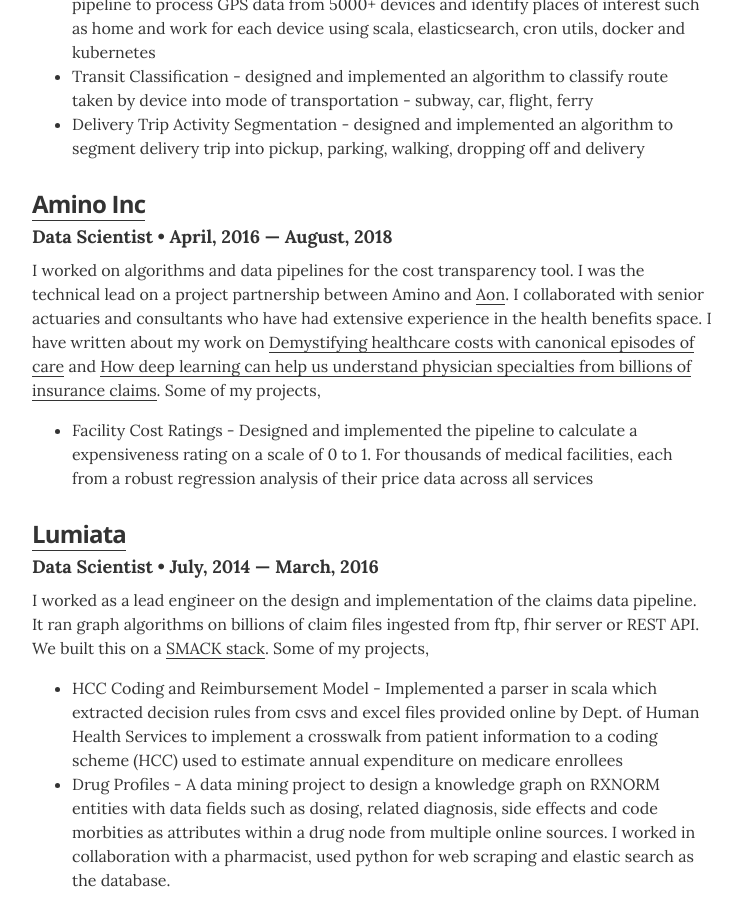
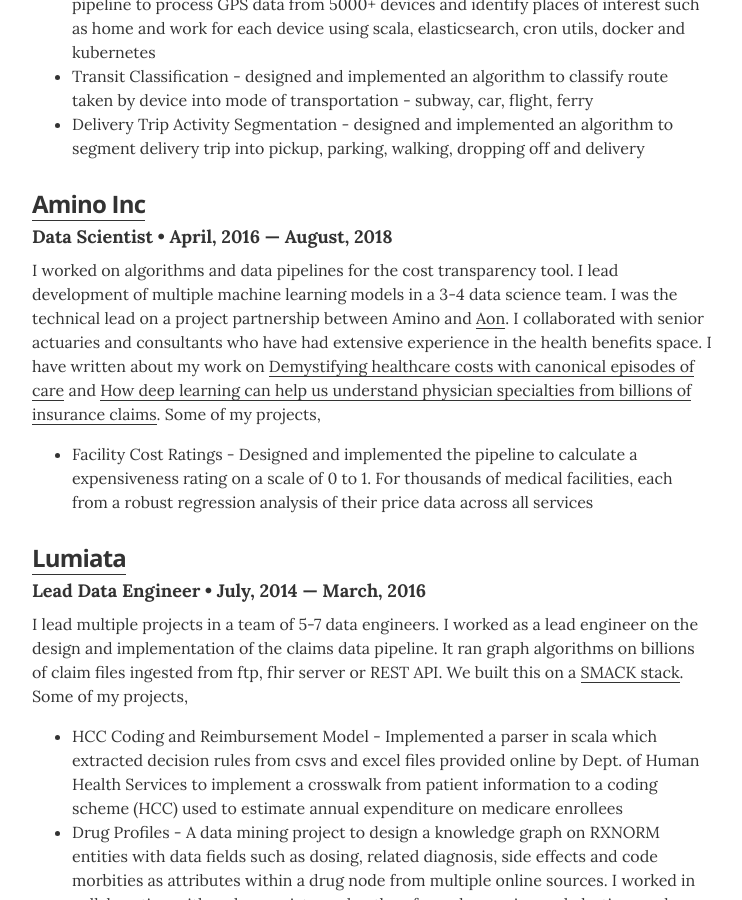
Before and after one commit to shkr/rohtas, a Jekyll site: the page built from resume.md, in a window 1280 px wide and 900 px high, scrolled down 559 px. Shown: the whole window, without its empty margins (268-1010 px from the left). Built offline with Jekyll 4.4.1, drawn with Linux system fonts in a browser that asks for light colours.

Commit message:
modified experience

```diff
--- a/_config.yml
+++ b/_config.yml
@@ -36,8 +36,10 @@
     title: About
   - url: पुस्तकालय
     title: Books
-  - url: Music
+  - url: music
     title: Music
+  - url: https://medium.com/@shshnkshkr
+    title: Medium
 
 # Resume Theme
 resume_theme:   default
--- a/_data/experience.yml
+++ b/_data/experience.yml
@@ -10,12 +10,12 @@
 - company: <a href="https://amino.com">Amino Inc</a>
   position: Data Scientist
   duration: April, 2016 &mdash; August, 2018
-  summary: I worked on algorithms and data pipelines for the cost transparency tool. I was the technical lead on a project partnership between Amino and <a href="https://en.wikipedia.org/wiki/Aon_(company)">Aon</a>. I collaborated with senior actuaries and consultants who have had extensive experience in the health benefits space. I have written about my work on <a href="https://www.linkedin.com/pulse/demystifying-healthcare-costs-canonical-episodes-care-shekhar/">Demystifying healthcare costs with canonical episodes of care</a> and <a href="https://amino.com/blog/how-deep-learning-can-help-us-understand-physician-specialties-from-billions-of-insurance-claims/">How deep learning can help us understand physician specialties from billions of insurance claims</a>. Some of my projects,
+  summary: I worked on algorithms and data pipelines for the cost transparency tool. I lead development of multiple machine learning models in a 3-4 data science team. I was the technical lead on a project partnership between Amino and <a href="https://en.wikipedia.org/wiki/Aon_(company)">Aon</a>. I collaborated with senior actuaries and consultants who have had extensive experience in the health benefits space. I have written about my work on <a href="https://www.linkedin.com/pulse/demystifying-healthcare-costs-canonical-episodes-care-shekhar/">Demystifying healthcare costs with canonical episodes of care</a> and <a href="https://amino.com/blog/how-deep-learning-can-help-us-understand-physician-specialties-from-billions-of-insurance-claims/">How deep learning can help us understand physician specialties from billions of insurance claims</a>. Some of my projects,
   list: <ul class="resume-item-list"><li>Facility Cost Ratings - Designed and implemented the pipeline to calculate a expensiveness rating on a scale of 0 to 1. For thousands of medical facilities, each from a robust regression analysis of their price data across all services</li>
   details:
 # Lumiata Inc
 - company: <a href="https://lumiata.com">Lumiata</a>
-  position: Data Scientist
+  position: Lead Data Engineer
   duration:  July, 2014 &mdash; March, 2016
-  summary: I worked as a lead engineer on the design and implementation of the claims data pipeline. It ran graph algorithms on billions of claim files ingested from ftp, fhir server or REST API. We built this on a <a href="https://mesosphere.com/blog/smack-stack-new-lamp-stack/">SMACK stack</a>. Some of my projects,
+  summary: I lead multiple projects in a team of 5-7 data engineers. I worked as a lead engineer on the design and implementation of the claims data pipeline. It ran graph algorithms on billions of claim files ingested from ftp, fhir server or REST API. We built this on a <a href="https://mesosphere.com/blog/smack-stack-new-lamp-stack/">SMACK stack</a>. Some of my projects,
   list:  <ul class="resume-item-list"><li>HCC Coding and Reimbursement Model - Implemented a parser in scala which extracted decision rules from csvs and excel files provided online by Dept. of Human Health Services to implement a crosswalk from patient information to a coding scheme (HCC) used to estimate annual expenditure on medicare enrollees</li><li>Drug Profiles - A data mining project to design a knowledge graph on RXNORM entities with data fields such as dosing, related diagnosis, side effects and code morbities as attributes within a drug node from multiple online sources. I worked in collaboration with a pharmacist, used python for web scraping and elastic search as the database.</li></ul>
```
